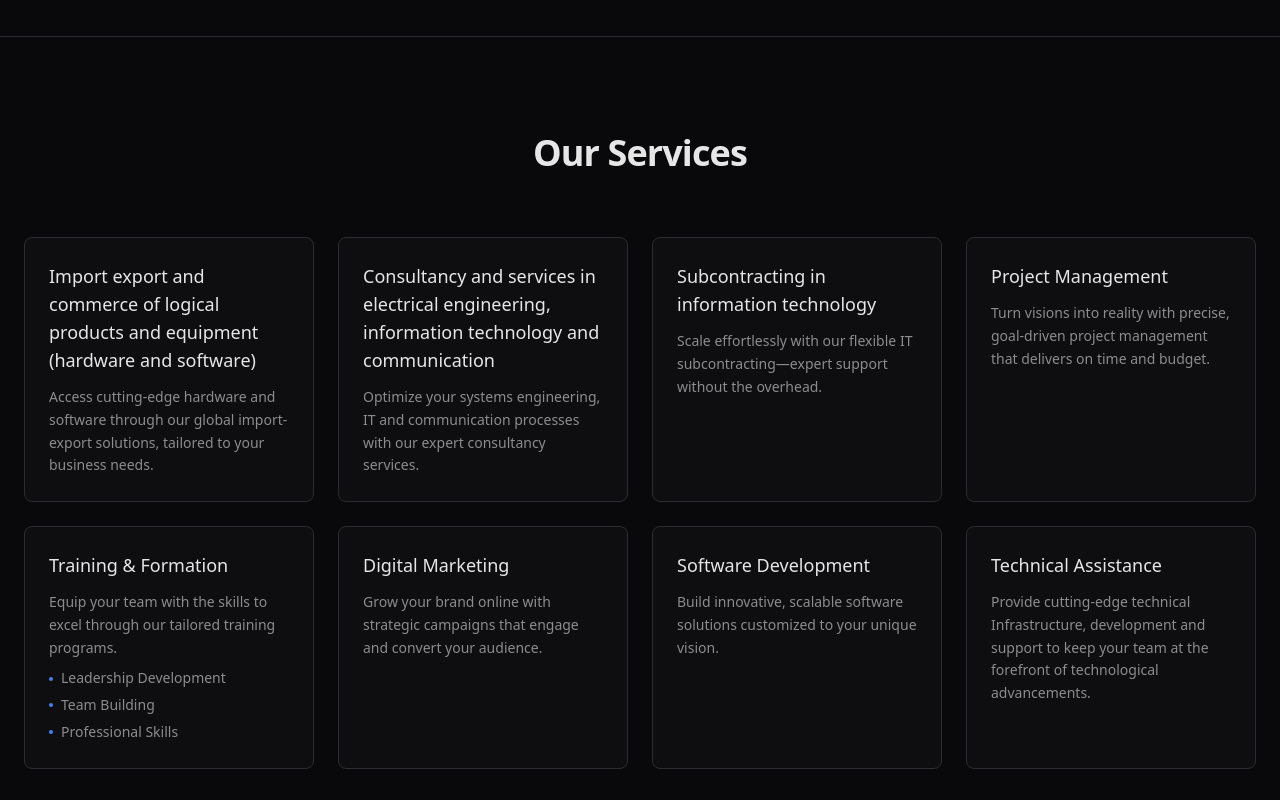
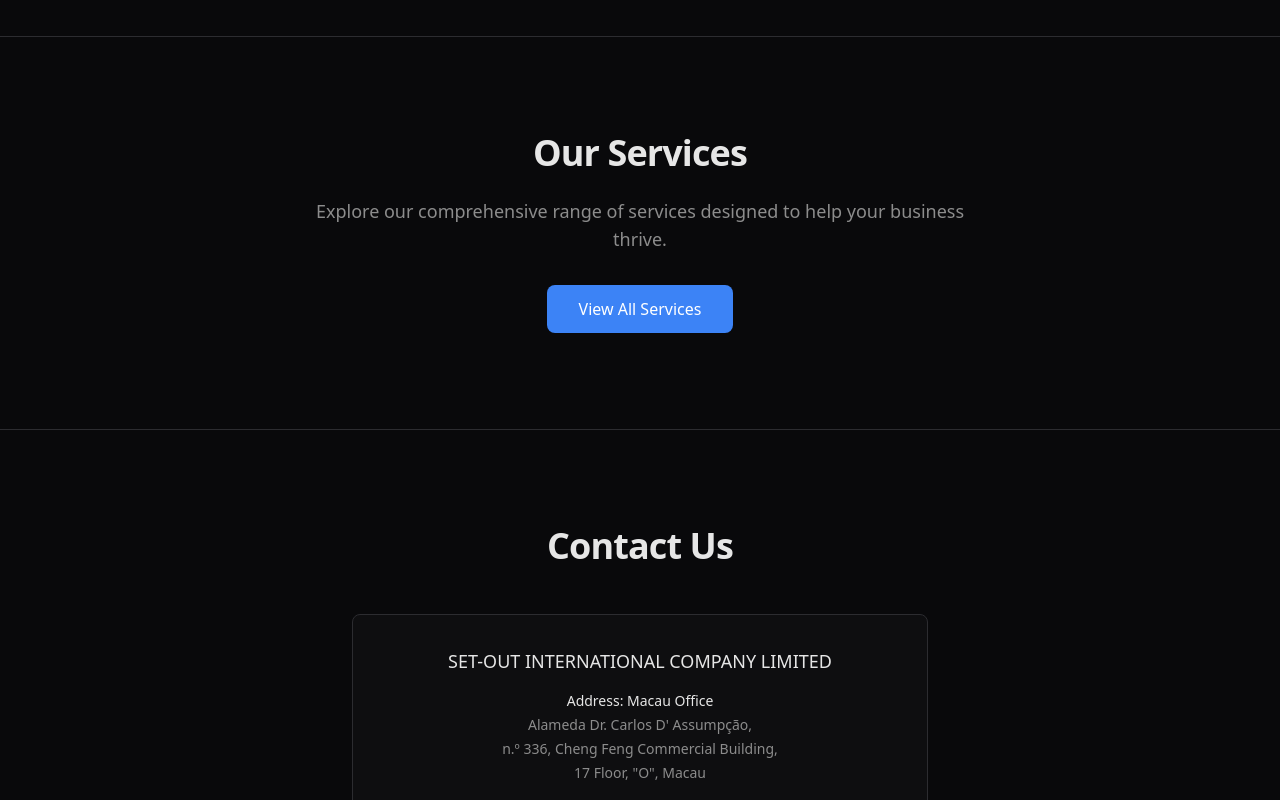
Before and after one commit to yanncarlier/v0-set-out-com, a Next.js app: page / in a window 1280 px wide. Shown: the part 840-1640 px from the top of the page. Built offline with nearby package versions, Linux system fonts and the light colour scheme.

Commit message:
feat: move "Our Services" to independent page
Update landing page and create dedicated services page with grid and CTA

Co-authored-by: Y <227698+yanncarlier@users.noreply.github.com>

```diff
--- a/components/landing-page.tsx
+++ b/components/landing-page.tsx
@@ -25,7 +25,7 @@ export function LandingPage() {
                 </li>
                 <li>
                   <a
-                    href="#services"
+                    href="/services"
                     className="text-muted-foreground hover:text-accent transition-colors text-sm font-medium tracking-wide"
                   >
                     {t("services")}
@@ -75,93 +75,21 @@ export function LandingPage() {
           </div>
         </section>
 
-        {/* Services Section */}
-        <section id="services" className="py-20 md:py-24 border-t border-border">
-          <div className="container mx-auto px-6">
-            <h2 className="text-3xl md:text-4xl font-semibold mb-16 text-center text-balance tracking-tight">
+        {/* Services CTA Section */}
+        <section className="py-20 md:py-24 border-t border-border">
+          <div className="container mx-auto px-6 text-center">
+            <h2 className="text-3xl md:text-4xl font-semibold mb-6 text-balance tracking-tight">
               {t("ourServices")}
             </h2>
-            <div className="grid md:grid-cols-2 lg:grid-cols-4 gap-6">
-              {/* Service Card 1 */}
-              <div className="group p-6 rounded-lg border border-border bg-card hover:border-accent/50 transition-colors">
-                <h3 className="text-lg font-medium mb-3 text-foreground group-hover:text-accent transition-colors">
-                  {t("importExport")}
-                </h3>
-                <p className="text-sm text-muted-foreground leading-relaxed">{t("importExportDesc")}</p>
-              </div>
-
-              {/* Service Card 2 */}
-              <div className="group p-6 rounded-lg border border-border bg-card hover:border-accent/50 transition-colors">
-                <h3 className="text-lg font-medium mb-3 text-foreground group-hover:text-accent transition-colors">
-                  {t("consultancy")}
-                </h3>
-                <p className="text-sm text-muted-foreground leading-relaxed">{t("consultancyDesc")}</p>
-              </div>
-
-              {/* Service Card 3 */}
-              <div className="group p-6 rounded-lg border border-border bg-card hover:border-accent/50 transition-colors">
-                <h3 className="text-lg font-medium mb-3 text-foreground group-hover:text-accent transition-colors">
-                  {t("subcontracting")}
-                </h3>
-                <p className="text-sm text-muted-foreground leading-relaxed">{t("subcontractingDesc")}</p>
-              </div>
-
-              {/* Service Card 4 */}
-              <div className="group p-6 rounded-lg border border-border bg-card hover:border-accent/50 transition-colors">
-                <h3 className="text-lg font-medium mb-3 text-foreground group-hover:text-accent transition-colors">
-                  {t("projectManagement")}
-                </h3>
-                <p className="text-sm text-muted-foreground leading-relaxed">{t("projectManagementDesc")}</p>
-              </div>
-
-              {/* Service Card 5 */}
-              <div className="group p-6 rounded-lg border border-border bg-card hover:border-accent/50 transition-colors">
-                <h3 className="text-lg font-medium mb-3 text-foreground group-hover:text-accent transition-colors">
-                  {t("training")}
-                </h3>
-                <div className="text-sm text-muted-foreground leading-relaxed space-y-2">
-                  <p>{t("trainingDesc")}</p>
-                  <ul className="space-y-1 mt-3">
-                    <li className="flex items-center gap-2">
-                      <span className="w-1 h-1 rounded-full bg-accent" />
-                      {t("leadershipDev")}
-                    </li>
-                    <li className="flex items-center gap-2">
-                      <span className="w-1 h-1 rounded-full bg-accent" />
-                      {t("teamBuilding")}
-                    </li>
-                    <li className="flex items-center gap-2">
-                      <span className="w-1 h-1 rounded-full bg-accent" />
-                      {t("professionalSkills")}
-                    </li>
-                  </ul>
-                </div>
-              </div>
-
-              {/* Service Card 6 */}
-              <div className="group p-6 rounded-lg border border-border bg-card hover:border-accent/50 transition-colors">
-                <h3 className="text-lg font-medium mb-3 text-foreground group-hover:text-accent transition-colors">
-                  {t("digitalMarketing")}
-                </h3>
-                <p className="text-sm text-muted-foreground leading-relaxed">{t("digitalMarketingDesc")}</p>
-              </div>
-
-              {/* Service Card 7 */}
-              <div className="group p-6 rounded-lg border border-border bg-card hover:border-accent/50 transition-colors">
-                <h3 className="text-lg font-medium mb-3 text-foreground group-hover:text-accent transition-colors">
-                  {t("softwareDev")}
-                </h3>
-                <p className="text-sm text-muted-foreground leading-relaxed">{t("softwareDevDesc")}</p>
-              </div>
-
-              {/* Service Card 8 */}
-              <div className="group p-6 rounded-lg border border-border bg-card hover:border-accent/50 transition-colors">
-                <h3 className="text-lg font-medium mb-3 text-foreground group-hover:text-accent transition-colors">
-                  {t("technicalAssistance")}
-                </h3>
-                <p className="text-sm text-muted-foreground leading-relaxed">{t("technicalAssistanceDesc")}</p>
-              </div>
-            </div>
+            <p className="text-lg text-muted-foreground mb-8 max-w-2xl mx-auto">
+              Explore our comprehensive range of services designed to help your business thrive.
+            </p>
+            <a
+              href="/services"
+              className="inline-flex items-center justify-center px-8 py-3 rounded-lg bg-accent text-accent-foreground font-medium hover:bg-accent/90 transition-colors"
+            >
+              View All Services
+            </a>
           </div>
         </section>
 
```
